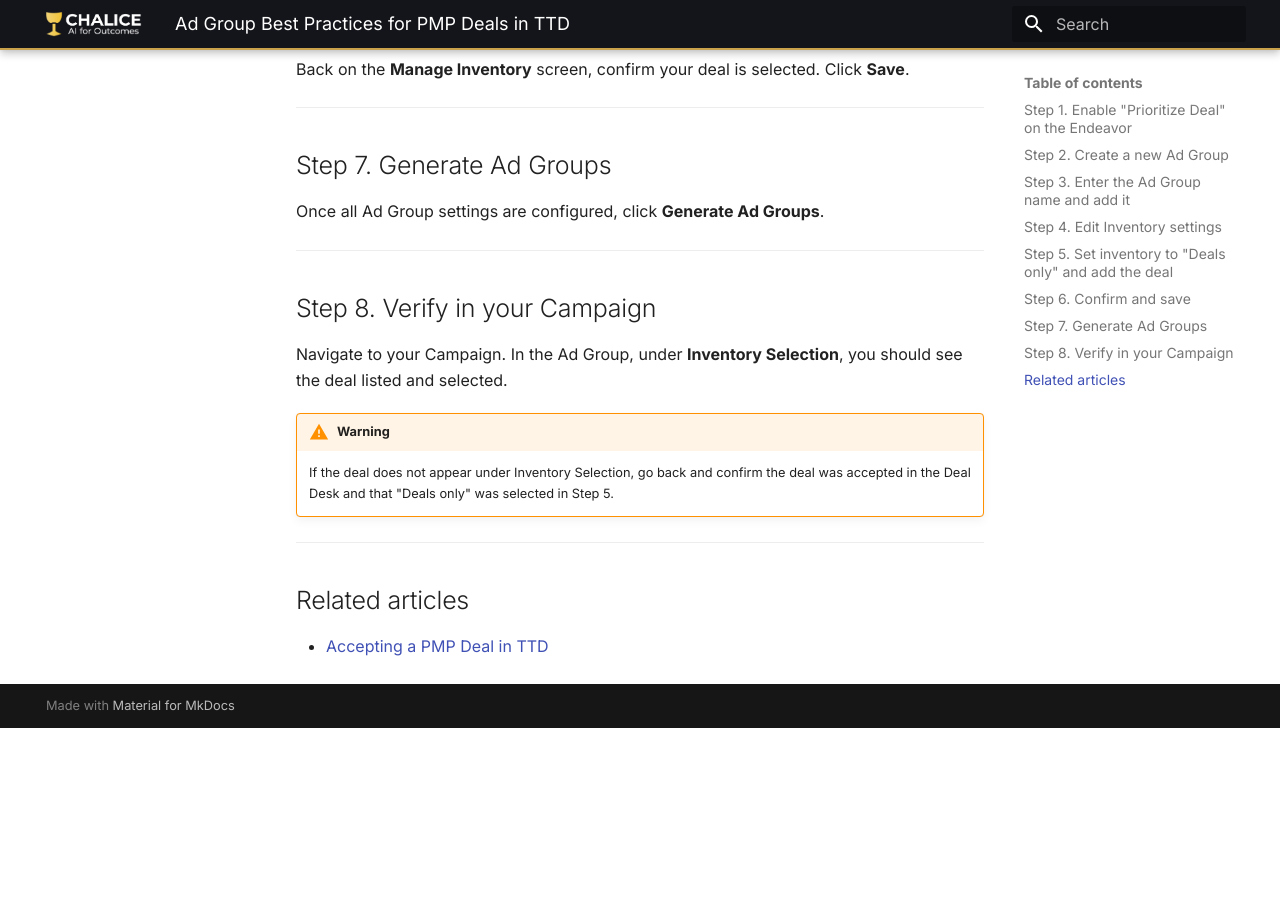
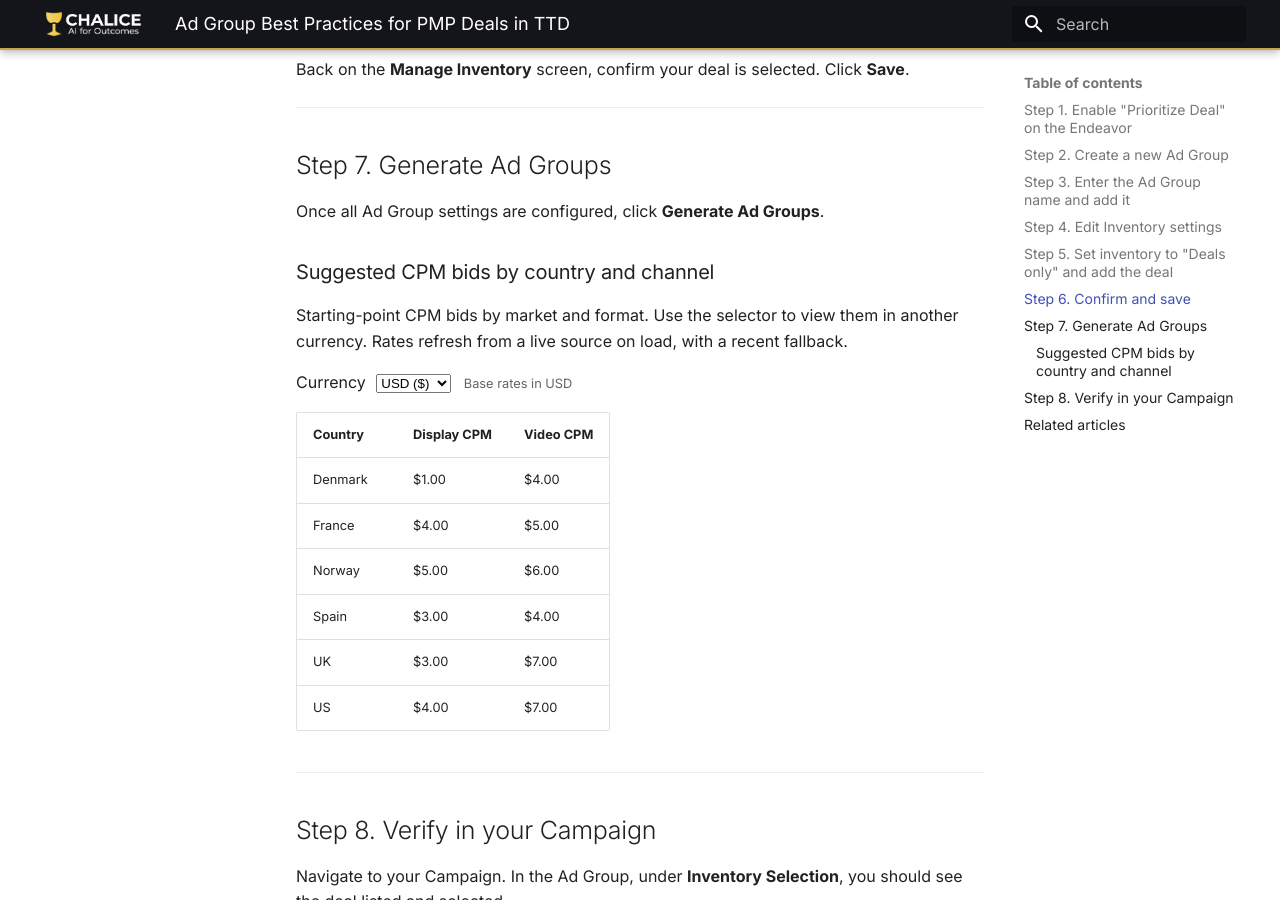
Before and after one commit to Rudy-chalice/chalice-help, an MkDocs documentation site: the page built from docs/the-trade-desk/ad-group-best-practices-pmp.md, in a window 1280 px wide and 900 px high, scrolled down 1919 px. Built offline with MkDocs 1.6.1 and Material for MkDocs 9.7.7, drawn with Linux system fonts in a browser that asks for light colours; before the commit the page ends 2647 px from its top, so only the background shows below that.

Commit message:
Update ad-group-best-practices-pmp.md

```diff
--- a/docs/the-trade-desk/ad-group-best-practices-pmp.md
+++ b/docs/the-trade-desk/ad-group-best-practices-pmp.md
@@ -57,6 +57,60 @@ Back on the **Manage Inventory** screen, confirm your deal is selected. Click **
 
 Once all Ad Group settings are configured, click **Generate Ad Groups**.
 
+### Suggested CPM bids by country and channel
+
+Starting-point CPM bids by market and format. Use the selector to view them in another currency. Rates refresh from a live source on load, with a recent fallback.
+
+<div class="bid-matrix">
+  <p style="margin-bottom:0.75rem;">
+    <label for="bid-currency" style="margin-right:6px;">Currency</label>
+    <select id="bid-currency">
+      <option value="USD">USD ($)</option>
+      <option value="EUR">EUR (&euro;)</option>
+      <option value="GBP">GBP (&pound;)</option>
+      <option value="DKK">DKK (kr)</option>
+      <option value="NOK">NOK (kr)</option>
+    </select>
+    <span id="bid-rate-note" style="margin-left:8px; font-size:0.8em; opacity:0.7;"></span>
+  </p>
+  <table id="bid-table">
+    <thead><tr><th>Country</th><th>Display CPM</th><th>Video CPM</th></tr></thead>
+    <tbody>
+      <tr><td>Denmark</td><td class="bid" data-usd="1">$1.00</td><td class="bid" data-usd="4">$4.00</td></tr>
+      <tr><td>France</td><td class="bid" data-usd="4">$4.00</td><td class="bid" data-usd="5">$5.00</td></tr>
+      <tr><td>Norway</td><td class="bid" data-usd="5">$5.00</td><td class="bid" data-usd="6">$6.00</td></tr>
+      <tr><td>Spain</td><td class="bid" data-usd="3">$3.00</td><td class="bid" data-usd="4">$4.00</td></tr>
+      <tr><td>UK</td><td class="bid" data-usd="3">$3.00</td><td class="bid" data-usd="7">$7.00</td></tr>
+      <tr><td>US</td><td class="bid" data-usd="4">$4.00</td><td class="bid" data-usd="7">$7.00</td></tr>
+    </tbody>
+  </table>
+</div>
+
+<script>
+(function(){
+  var rates={USD:1,EUR:0.880805,GBP:0.759731,DKK:6.575862,NOK:9.849377};
+  var asOf="Jun 25, 2026", live=false;
+  function fmt(usd,cur){return new Intl.NumberFormat("en",{style:"currency",currency:cur,maximumFractionDigits:2}).format(usd*rates[cur]);}
+  function render(){
+    var sel=document.getElementById("bid-currency"); if(!sel)return;
+    var cur=sel.value;
+    document.querySelectorAll("#bid-table td.bid").forEach(function(td){
+      td.textContent=fmt(parseFloat(td.getAttribute("data-usd")),cur);
+    });
+    var note=document.getElementById("bid-rate-note");
+    if(note)note.textContent=cur==="USD"?"Base rates in USD":(live?"Converted using live rates":"Converted from USD, rates as of "+asOf);
+  }
+  function init(){
+    var sel=document.getElementById("bid-currency"); if(!sel)return;
+    sel.addEventListener("change",render); render();
+    fetch("https://open.er-api.com/v6/latest/USD").then(function(r){return r.json();}).then(function(d){
+      if(d&&d.rates){["EUR","GBP","DKK","NOK"].forEach(function(c){if(d.rates[c])rates[c]=d.rates[c];}); live=true; render();}
+    }).catch(function(){});
+  }
+  if(document.readyState!=="loading")init(); else document.addEventListener("DOMContentLoaded",init);
+})();
+</script>
+
 ---
 
 ## Step 8. Verify in your Campaign
```
